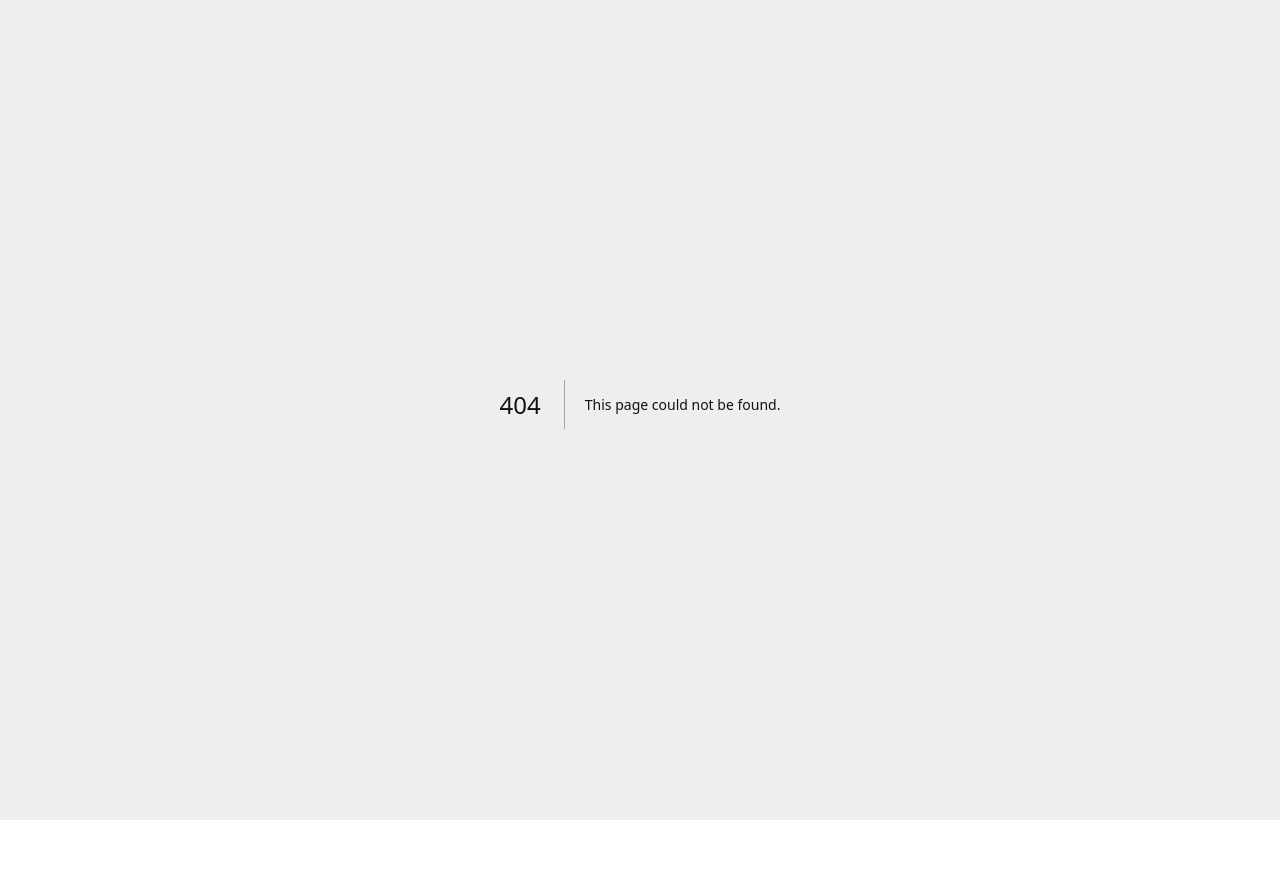
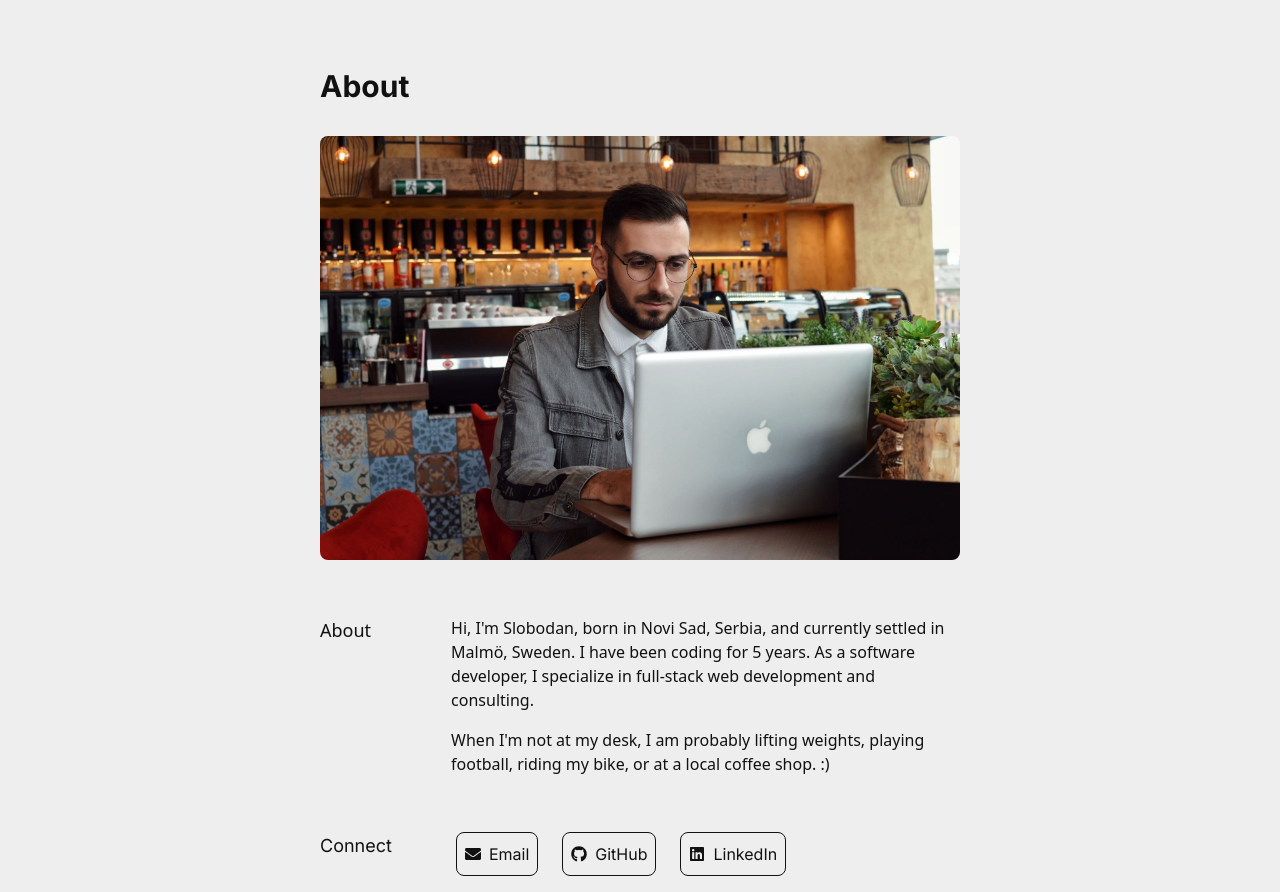
Before and after one commit to slobodanbajic9/dedalus-dev, a Next.js app: page /about in a window 1280 px wide. Before the commit this address had no page. Shown: the part 100-992 px from the top of the page. Before the commit the page ends 920 px from the top, so only its background shows below. Built offline with nearby package versions, Linux system fonts and the light colour scheme.

Commit message:
Create about page

```diff
--- /dev/null
+++ b/app/about/page.tsx
@@ -0,0 +1,13 @@
+import React from "react";
+import AboutSection from "@/components/About";
+import image from "@/public/about/coding.jpg";
+
+export default function About() {
+  const title = "About";
+
+  return (
+    <>
+      <AboutSection title={title} image={image} />
+    </>
+  );
+}
--- /dev/null
+++ b/components/About.tsx
@@ -0,0 +1,66 @@
+import Image, { StaticImageData } from "next/image";
+import { FaGithub, FaLinkedin, FaEnvelope } from "react-icons/fa";
+
+interface AboutProps {
+  title: string;
+  image: StaticImageData;
+}
+
+const AboutSection: React.FC<AboutProps> = ({ title, image }) => {
+  return (
+    <section className="flex flex-col items-start mt-16 gap-4 text-left">
+      <h1 className="text-3xl font-bold">{title}</h1>
+      <div className="flex space-x-4 mt-4">
+        <Image
+          src={image}
+          alt="coding"
+          width={300}
+          height={300}
+          className="w-full h-full object-cover rounded-lg"
+        />
+      </div>
+      <div className="dark:text-white font-sans mx-auto lg:flex gap-20 mt-10">
+        <h1 className="text-lg mb-4 dark:text-grey">About</h1>
+        <div>
+          <p className="mb-4">
+            Hi, I&apos;m Slobodan, born in Novi Sad, Serbia, and currently
+            settled in Malmö, Sweden. I have been coding for 5 years. As a
+            software developer, I specialize in full-stack web development and
+            consulting.
+          </p>
+          <p>
+            When I&apos;m not at my desk, I am probably lifting weights, playing
+            football, riding my bike, or at a local coffee shop. :)
+          </p>
+        </div>
+      </div>
+      <div className="mt-10 lg:flex gap-16">
+        <h2 className="text-lg dark:text-grey mb-4">Connect</h2>
+        <div className="flex flex-wrap gap-6">
+          <a
+            href="mailto:slobodan.bajic9@gmail.com"
+            className="flex items-center gap-2 dark:text-white border p-2 rounded-lg">
+            <FaEnvelope />
+            Email
+          </a>
+          <a
+            href="https://github.com/slobodanbajic9"
+            target="_blank"
+            className="flex items-center gap-2 dark:text-white border p-2 rounded-lg">
+            <FaGithub />
+            GitHub
+          </a>
+          <a
+            href="https://www.linkedin.com/in/slobodanbajicdev/"
+            target="_blank"
+            className="flex items-center gap-2 dark:text-white border p-2 rounded-lg">
+            <FaLinkedin />
+            LinkedIn
+          </a>
+        </div>
+      </div>
+    </section>
+  );
+};
+
+export default AboutSection;
--- a/components/Intro.tsx
+++ b/components/Intro.tsx
@@ -9,7 +9,7 @@ interface Link {
 interface IntroProps {
   title: string;
   text: string;
-  links: Link[];
+  links?: Link[];
 }
 
 const Intro: React.FC<IntroProps> = ({ title, text, links }) => {
@@ -25,7 +25,7 @@ const Intro: React.FC<IntroProps> = ({ title, text, links }) => {
       <h1 className="text-3xl font-bold">{title}</h1>
       <p className="mt-4 text-md">{text}</p>
       <div className="flex space-x-4 mt-6">
-        {links.map((link, index) => (
+        {links?.map((link, index) => (
           <a
             key={index}
             href={link.href}
--- a/components/Navbar.tsx
+++ b/components/Navbar.tsx
@@ -27,19 +27,21 @@ export default function Navbar() {
   };
 
   const links = [
-    { label: "About", href: "#about" },
+    { label: "About", href: "/about" },
     { label: "Projects", href: "#projects" },
     { label: "Contact", href: "#contact" },
   ];
 
   return (
     <header className="flex justify-between items-center py-4 px-4 md:px-8">
+      <a href="/">
         <Image
           src={resolvedTheme === "dark" ? whiteLogo : blackLogo}
           alt="logo"
           width={50}
           height={50}
         />
+      </a>
       <nav className="hidden md:flex space-x-6">
         <ul className="flex space-x-6">
           {links.map((link, index) => (
```
Also changed, not shown: public/about/coding.jpg (added), 1 other file (tests, documents, lock files or other folders). Lines whose indentation alone changed are shown as unchanged.
